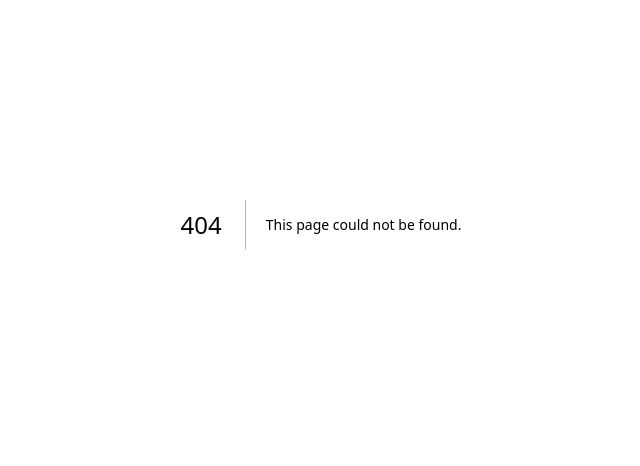
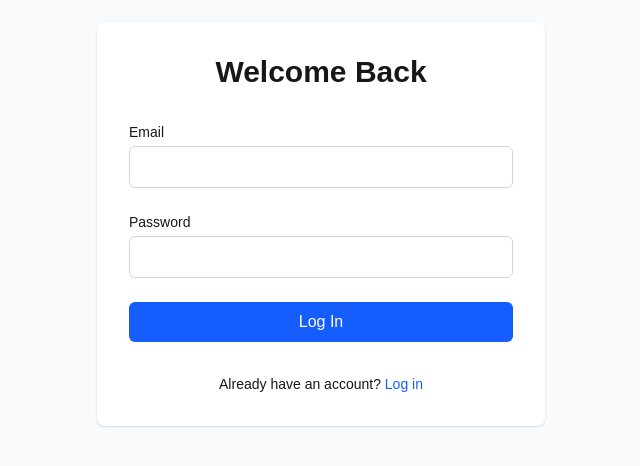
Before and after one commit to theDahunsiDavid/my-crm-lite, a Next.js app: page /auth/login in a window 1280 px wide. Before the commit this address had no page. Shown: the part 176-642 px from the top of the page, without its empty margins (319-959 px from the left). Built offline with nearby package versions, Linux system fonts and the light colour scheme; no server answers.

Commit message:
feat: Create functional login page with styling.

```diff
--- /dev/null
+++ b/app/auth/login/page.tsx
@@ -0,0 +1,94 @@
+"use client";
+
+import { useState } from "react";
+import { createClient } from "@/lib/supabase/client";
+import { useRouter } from "next/navigation";
+import Link from "next/link";
+
+export default function RegisterPage() {
+  const [email, setEmail] = useState("");
+  const [password, setPassword] = useState("");
+  const [loading, setLoading] = useState(false);
+  const [error, setError] = useState<string | null>(null);
+
+  const router = useRouter();
+  const supabase = createClient();
+
+  const handleSignUp = async (e: React.FormEvent) => {
+    e.preventDefault();
+    setLoading(true);
+    setError(null);
+
+    const { data, error } = await supabase.auth.signInWithPassword({
+      email,
+      password,
+    });
+
+    setLoading(false);
+
+    if (error) {
+      setError(error.message);
+      return;
+    }
+
+    if (data.user) {
+      router.push("/dashboard");
+    }
+  };
+
+  return (
+    <div className="min-h-screen flex items-center justify-center bg-gray-50">
+      <div className="max-w-md w-full space-y-8 p-8 bg-white rounded-lg shadow">
+        <div>
+          <h2 className="text-3xl font-bold text-center">Welcome Back</h2>
+        </div>
+
+        <form onSubmit={handleSignUp} className="space-y-6">
+          {error && (
+            <div className="bg-red-50 text-red-600 p-3 rounded">{error}</div>
+          )}
+
+          <div>
+            <label htmlFor="email" className="form-label">
+              Email
+            </label>
+            <input
+              id="email"
+              type="email"
+              required
+              value={email}
+              onChange={(e) => setEmail(e.target.value)}
+              className="mt-1 form-input"
+            />
+          </div>
+
+          <div>
+            <label htmlFor="password" className="form-label">
+              Password
+            </label>
+            <input
+              id="password"
+              type="password"
+              required
+              minLength={6}
+              value={password}
+              onChange={(e) => setPassword(e.target.value)}
+              className="mt-1 form-input"
+            />
+          </div>
+
+          <button type="submit" disabled={loading} className="pry-btn w-full">
+            {loading ? "Logging in..." : "Log In"}
+          </button>
+        </form>
+
+        <p className="text-center text-sm">
+          Already have an account?{" "}
+          <Link href="/auth/login" className="text-blue-600 hover:underline">
+            Log in
+          </Link>
+        </p>
+      </div>
+    </div>
+  );
+}
```
